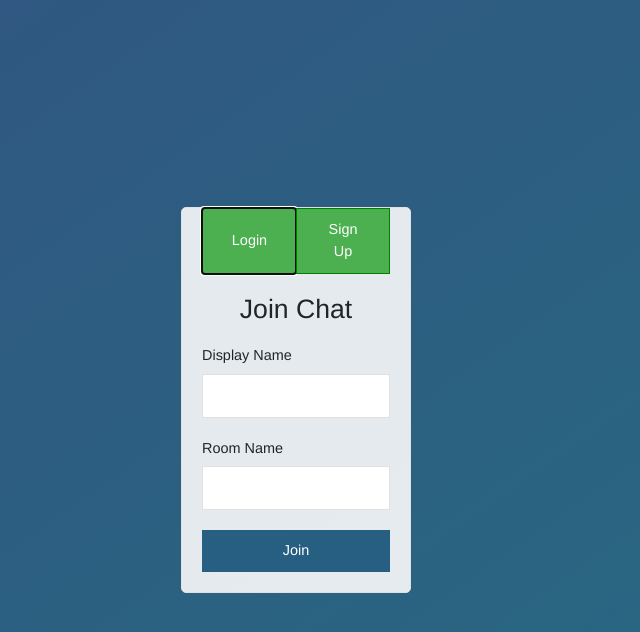
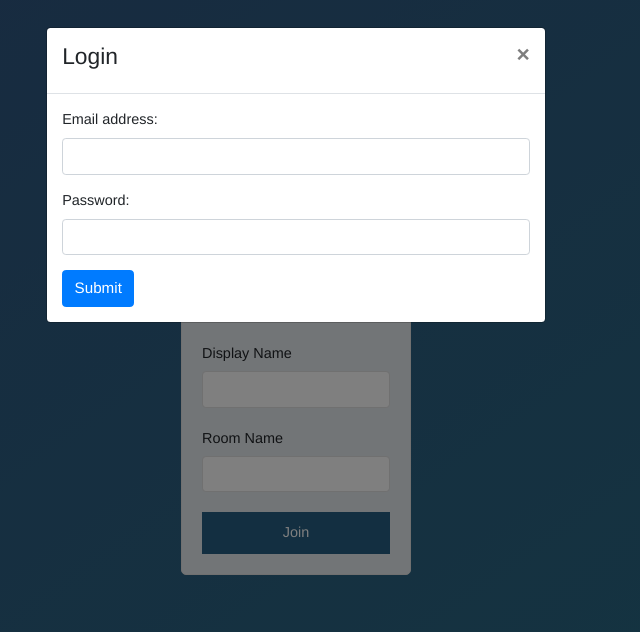
Before and after one commit to vicks07/chat-app, a website: page public/index.html in a window 1280 px wide. Both pictures are taken after a click on the button "Login". Shown: the whole page, without its empty margins (344-984 px from the left). Drawn offline with nearby package versions, Linux system fonts and the light colour scheme.

Commit message:
Login Modal

```diff
--- a/public/index.html
+++ b/public/index.html
@@ -10,20 +10,23 @@
     <body class="centered-form">
         <div class="centered-form__form">
                 <div class="btn-group" style="width:100%">
-                    <button id="login" style="width:50%">Login</button>
-                    <button id="signup"style="width:50%">Sign Up</button>
+                    <button type="button" style="width:40%" id="login" class="btn btn-primary">Login</button>
+                    <!-- <button id="login" style="width:40%">Login</button>
+                                         -->
+                    <button type="button" style="width:60%" id="signup" class="btn btn-primary">Sign Up</button>
+                    <!-- <button id="signup"style="width:40%">Sign Up</button>                                           -->
                 </div>
             <form action="/chat.html">
                     <div class="form-field">
                         <h3> Join Chat </h3>
                     </div>
                     <div class="form-field">
-                        <label>Display Name </label>
-                        <input type="text" name="name" autofocus autocomplete="off">
+                        <label >Display Name </label>
+                        <input type="text" class="form-control" name="name" autofocus autocomplete="off">
                     </div>
                     <div class="form-field">
                             <label>Room Name</label>
-                            <input type="text" name="room" autocomplete="off">
+                            <input type="text" class="form-control" name="room" autocomplete="off">
                     </div>
                     <div class="form-field">
                         <button type="submit"> Join </button>
@@ -31,8 +34,40 @@
             </form>
 
         </div>
+        <div class="modal fade" id="LoginModal">
+                <div class="modal-dialog">
+                    <div class="modal-content">
+                        <div class="modal-header">
+                            <h4> Login </h4>
+                            <button type="button" class="close" data-dismiss="modal">&times;</button>
+                        </div>
+                        <div class="modal-body">
+                                <form action="/">
+                                    <div class="form-group">
+                                      <label for="email">Email address:</label>
+                                      <input type="email" class="form-control" id="email">
+                                    </div>
+                                    <div class="form-group">
+                                      <label for="pwd">Password:</label>
+                                      <input type="password" class="form-control" id="pwd">
+                                    </div>
+                                    <!-- <div class="checkbox">
+                                      <label><input type="checkbox"> Remember me</label>
+                                    </div> -->
+                                    <button type="submit" class="btn btn-primary">Submit</button>
+                                  </form
+                        </div>
+
+                    </div>
+                </div>
+            </div>
+        </div>
         <script src="/js/libs/jquery-3.3.1.min.js"></script>
+        <script src="https://stackpath.bootstrapcdn.com/bootstrap/4.2.1/js/bootstrap.min.js" integrity="sha384-B0UglyR+jN6CkvvICOB2joaf5I4l3gm9GU6Hc1og6Ls7i6U/mkkaduKaBhlAXv9k" crossorigin="anonymous"></script>
         <script type="text/javascript" src="js/login.js"></script>
+        <!-- <script>
+
+                </script>         -->
     </body>
 
 </html>
--- a/public/js/login.js
+++ b/public/js/login.js
@@ -1,7 +1,5 @@
 jQuery(document).ready(function () {
-
-    jQuery('#signup').click(function(e){
-        e.preventDefault();
-
-    });
+        jQuery('#login').click(function(){
+              $('#LoginModal').modal('show');
+        });
 });
```
